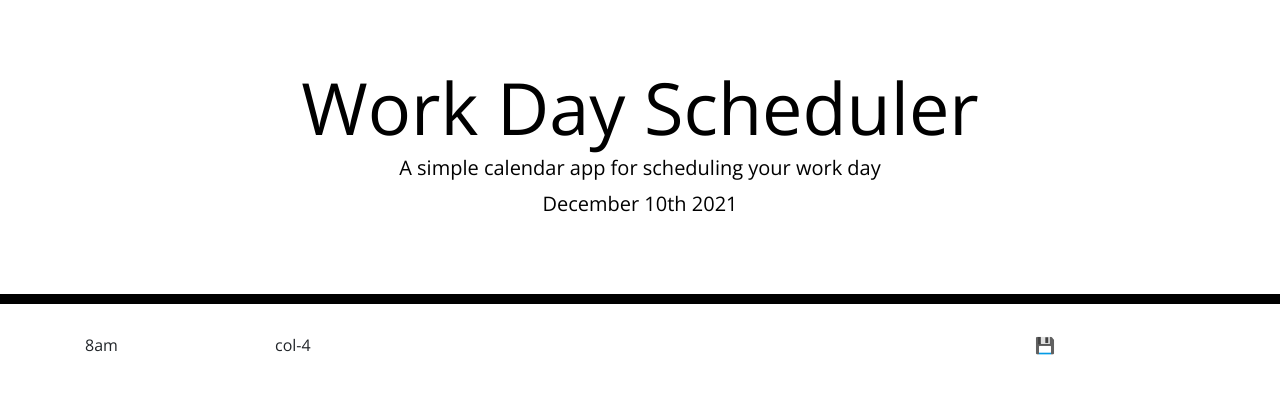
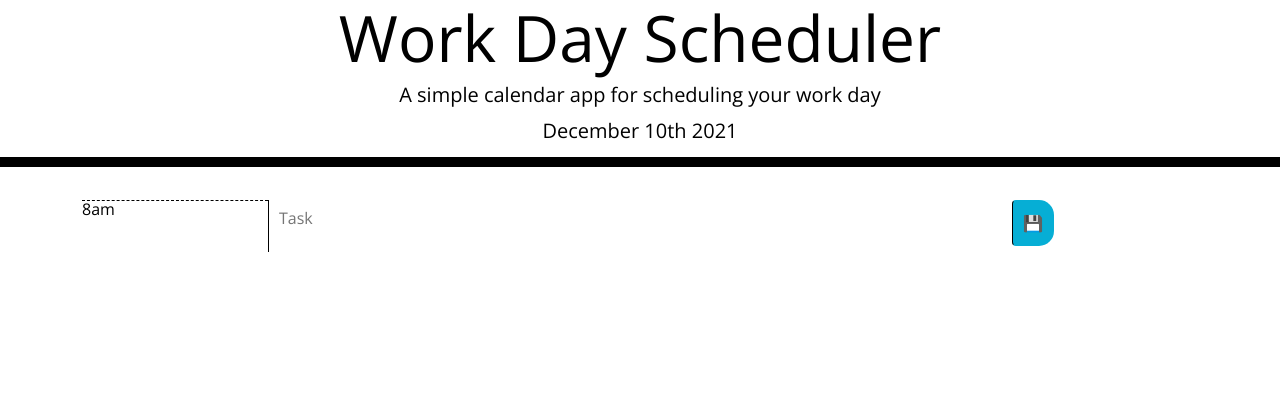
Before and after one commit to marvanessa1/Daily-Planner, a plain HTML site: page index.html in a window 1280 px wide. Drawn offline with nearby package versions, Linux system fonts and the light colour scheme.

Commit message:
formatted first row with row, textarea, and button to look like first row in mock-up

```diff
--- a/index.html
+++ b/index.html
@@ -6,7 +6,7 @@
     <meta http-equiv="X-UA-Compatible" content="ie=edge" />
     <link
       rel="stylesheet"
-      href="https://stackpath.bootstrapcdn.com/bootstrap/4.3.1/css/bootstrap.min.css"
+      href="https://cdn.jsdelivr.net/npm/bootstrap@5.1.3/dist/css/bootstrap.min.css"
     />
     <link
       rel="stylesheet"
@@ -30,10 +30,16 @@
     </header>
     <div class="container">
       <!-- Timeblocks go here -->
-      <div class="row">
-        <div class="col-2">8am</div>
-        <div class="col-8">col-4</div>
-        <div class="col-2">&#128190;</div>
+      <div class="row g-0">
+        <div class="col-2">
+          <div class="hour" id=" hr-8">8am</div>
+        </div>
+        <div class="col-8">
+          <div><textarea data-hour="8" placeholder="Task" style="width: 100%; max-width: 100%;"></textarea></div>
+        </div>
+        <div class="col-2">
+          <div type="button" value="8"><button class="saveBtn btn">&#128190;</button></div>
+        </div>
       </div>
 
     </div>
--- a/style.css
+++ b/style.css
@@ -63,6 +63,7 @@ textarea {
   border-bottom-right-radius: 15px;
   background-color: #06aed5;
   color: white;
+  padding: 10px
 }
 
 .saveBtn i:hover {
```
